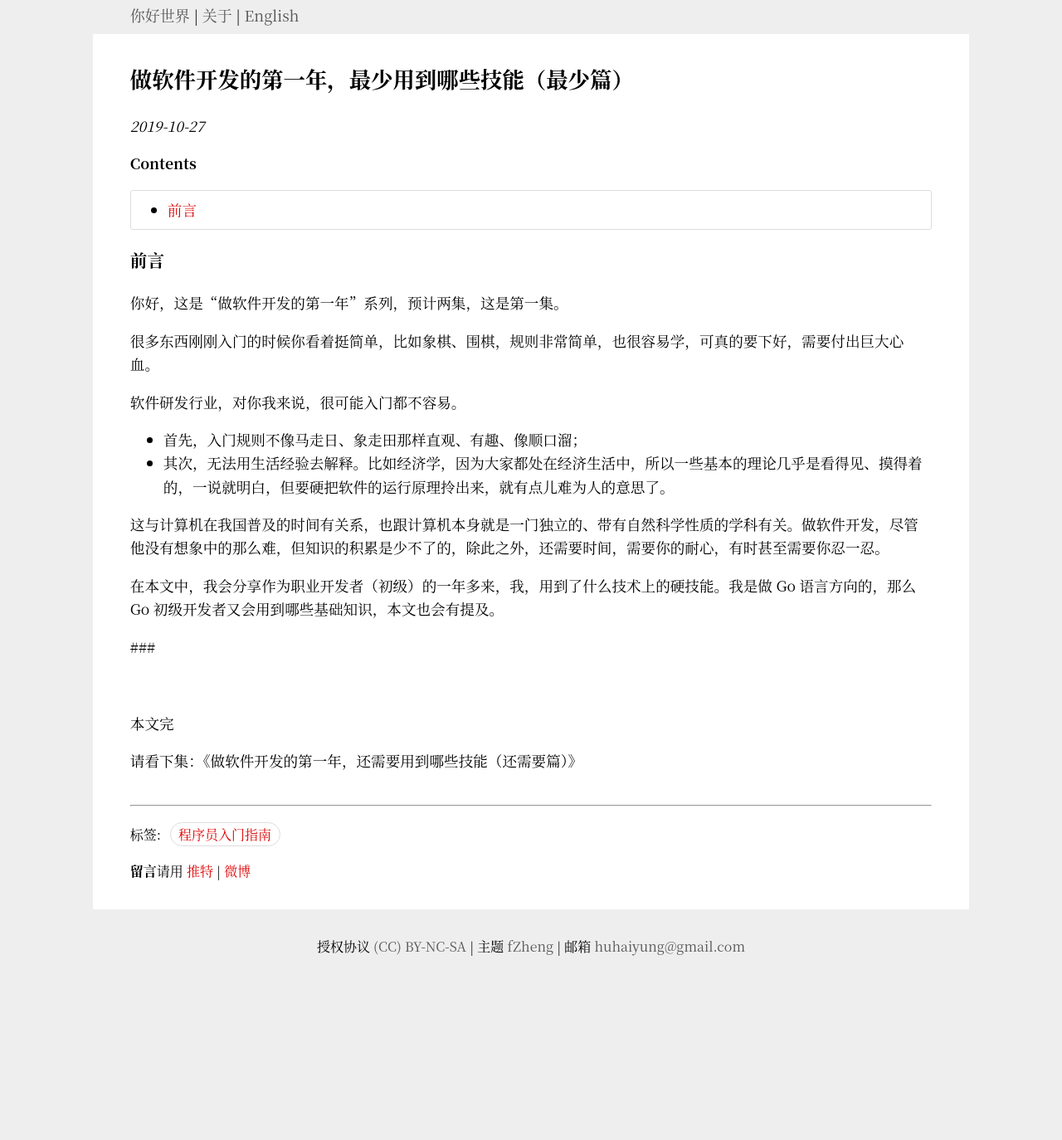
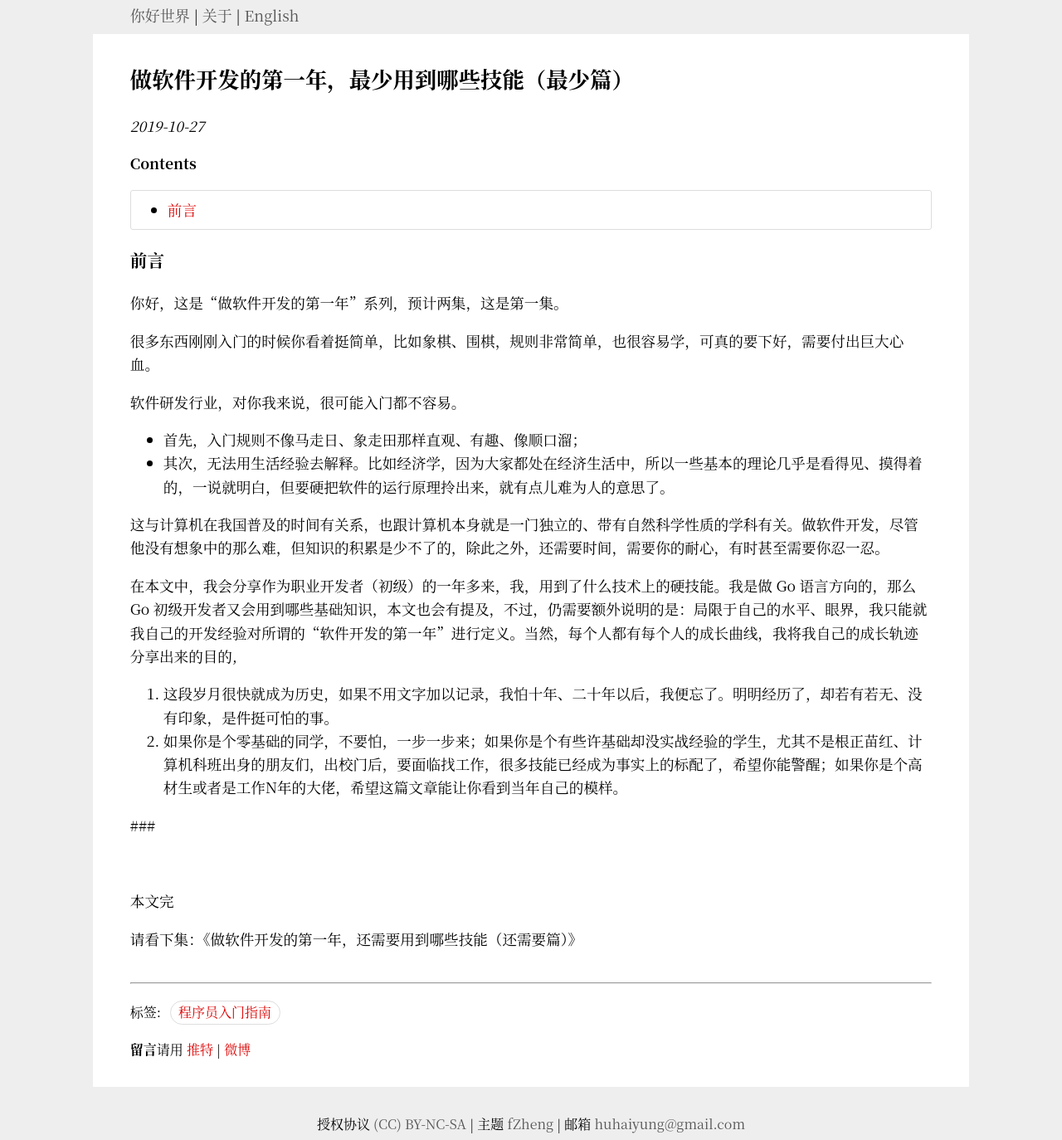
Before and after one commit to Haiyung/haiyung.github.io, a Jekyll site: the page built from _posts/2019-10-27-minimum-skills-in-the-first-year-of-development.md, in a window 1280 px wide. Shown: the whole page at 83% size. Built offline with Jekyll 4.4.1, drawn with Linux system fonts in a browser that asks for light colours; before the commit the page ends 1160 px from its top, so only the background shows below that.

Commit message:
article: update article

```diff
--- a/_posts/2019-10-27-minimum-skills-in-the-first-year-of-development.md
+++ b/_posts/2019-10-27-minimum-skills-in-the-first-year-of-development.md
@@ -24,7 +24,10 @@ __Contents__
 
 这与计算机在我国普及的时间有关系，也跟计算机本身就是一门独立的、带有自然科学性质的学科有关。做软件开发，尽管他没有想象中的那么难，但知识的积累是少不了的，除此之外，还需要时间，需要你的耐心，有时甚至需要你忍一忍。
 
-在本文中，我会分享作为职业开发者（初级）的一年多来，我，用到了什么技术上的硬技能。我是做 Go 语言方向的，那么 Go 初级开发者又会用到哪些基础知识，本文也会有提及。
+在本文中，我会分享作为职业开发者（初级）的一年多来，我，用到了什么技术上的硬技能。我是做 Go 语言方向的，那么 Go 初级开发者又会用到哪些基础知识，本文也会有提及，不过，仍需要额外说明的是：局限于自己的水平、眼界，我只能就我自己的开发经验对所谓的“软件开发的第一年”进行定义。当然，每个人都有每个人的成长曲线，我将我自己的成长轨迹分享出来的目的,
+
+1. 这段岁月很快就成为历史，如果不用文字加以记录，我怕十年、二十年以后，我便忘了。明明经历了，却若有若无、没有印象，是件挺可怕的事。
+2. 如果你是个零基础的同学，不要怕，一步一步来；如果你是个有些许基础却没实战经验的学生，尤其不是根正苗红、计算机科班出身的朋友们，出校门后，要面临找工作，很多技能已经成为事实上的标配了，希望你能警醒；如果你是个高材生或者是工作N年的大佬，希望这篇文章能让你看到当年自己的模样。
 
 ###
 
```
